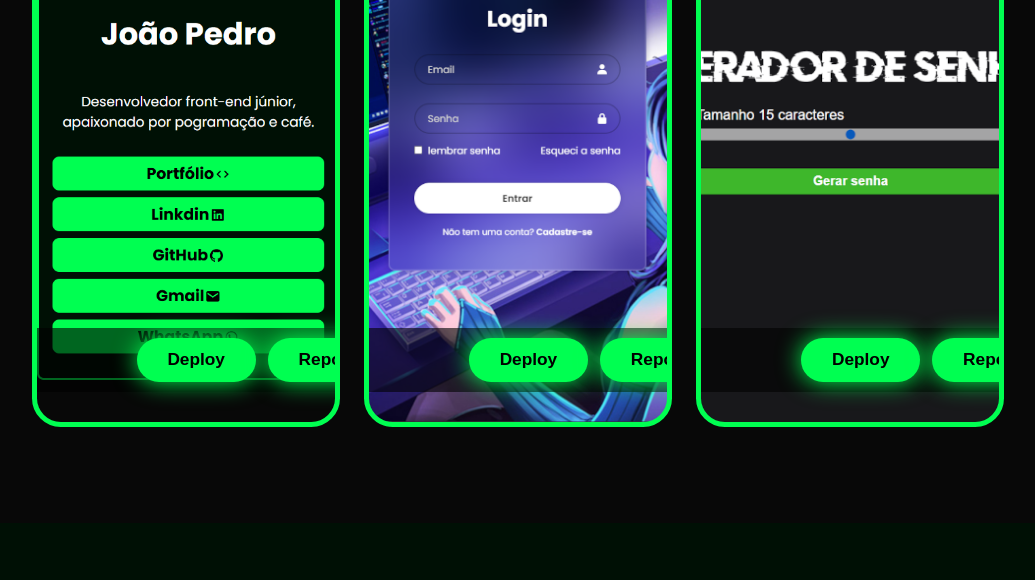
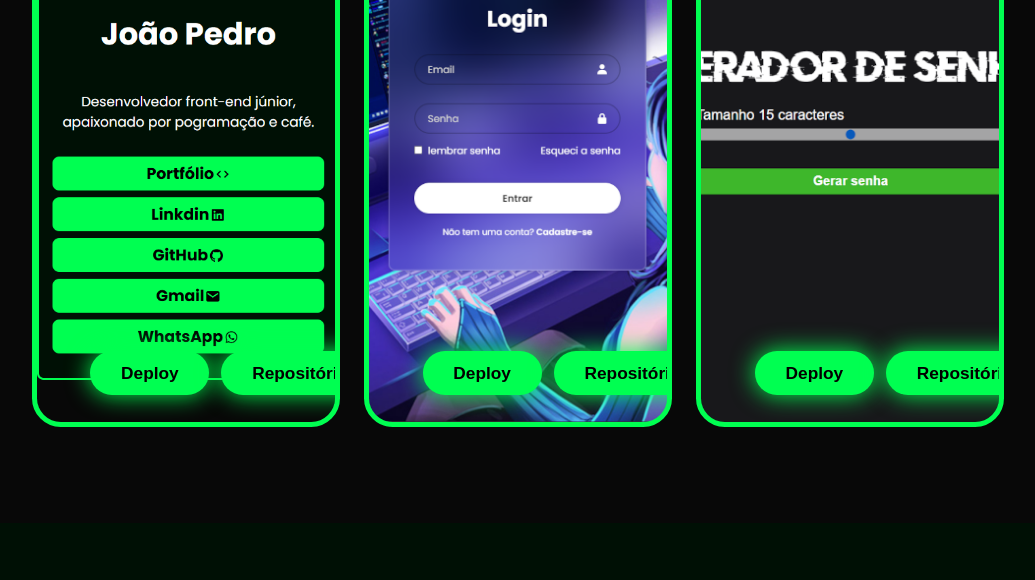
Before and after one commit to fakezeira/Portfolio, a plain HTML site: page index.html in a window 1280 px wide. Shown: the part 2042-2622 px from the top of the page, without its empty margins (122-1157 px from the left). Drawn offline with nearby package versions, Linux system fonts and the light colour scheme.

Commit message:
Consertando erro de posicionamento

```diff
--- a/style.css
+++ b/style.css
@@ -329,10 +329,9 @@ section{
 .btn_projeto {
   position: absolute;
   display: flex;
-  top: 84%;
+  top: 88%;
+  left: 18%;
   gap: 12px;
-  padding: 10px 100px 10px 100px;
-  background-color: rgba(0, 0, 0, 0.6);
 }
 
 .btn_projeto .btn:hover{
```
